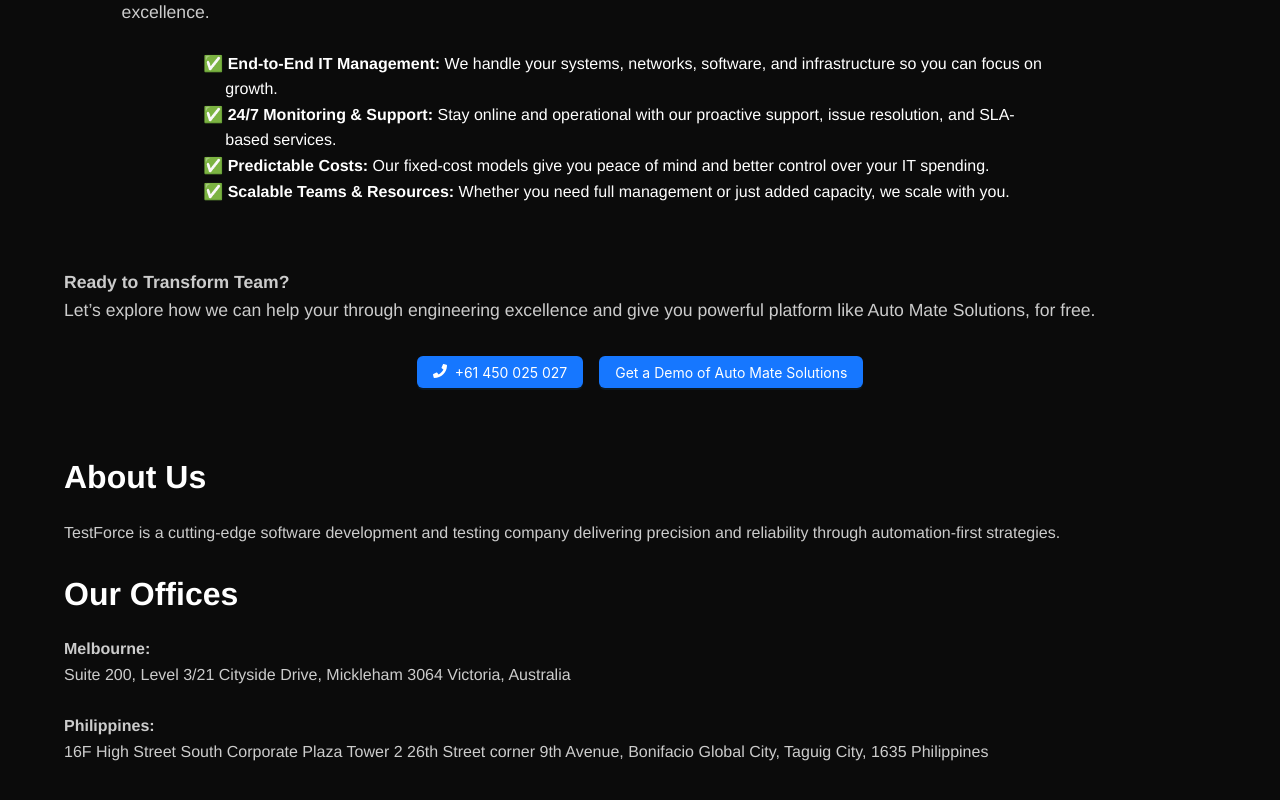
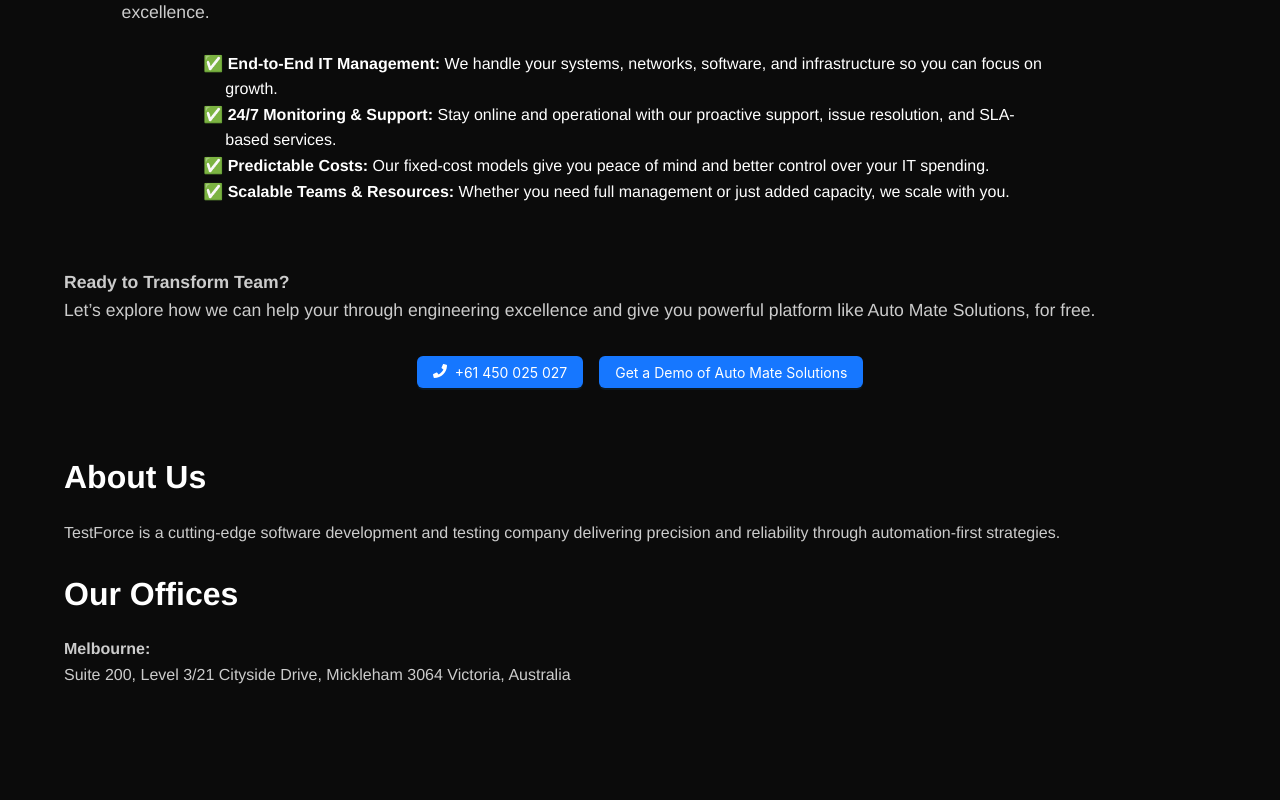
Before and after one commit to tfa-rblanco/testforce-site, a React (Vite) app: page / in a window 1280 px wide. Shown: the part 1158-1958 px from the top of the page. After the commit the page ends 1927 px from the top, so only its background shows below. Built offline with nearby package versions, Linux system fonts and the light colour scheme.

Commit message:
removed ph

```diff
--- a/src/App.jsx
+++ b/src/App.jsx
@@ -142,7 +142,6 @@
           <h2>Our Offices</h2>
           <p>
             <b>Melbourne:</b> <br />Suite 200, Level 3/21 Cityside Drive, Mickleham 3064 Victoria, Australia <br /><br />
-            <b>Philippines:</b> <br />16F High Street South Corporate Plaza Tower 2 26th Street corner 9th Avenue, Bonifacio Global City, Taguig City, 1635 Philippines
           </p>
         </section>
 
```
